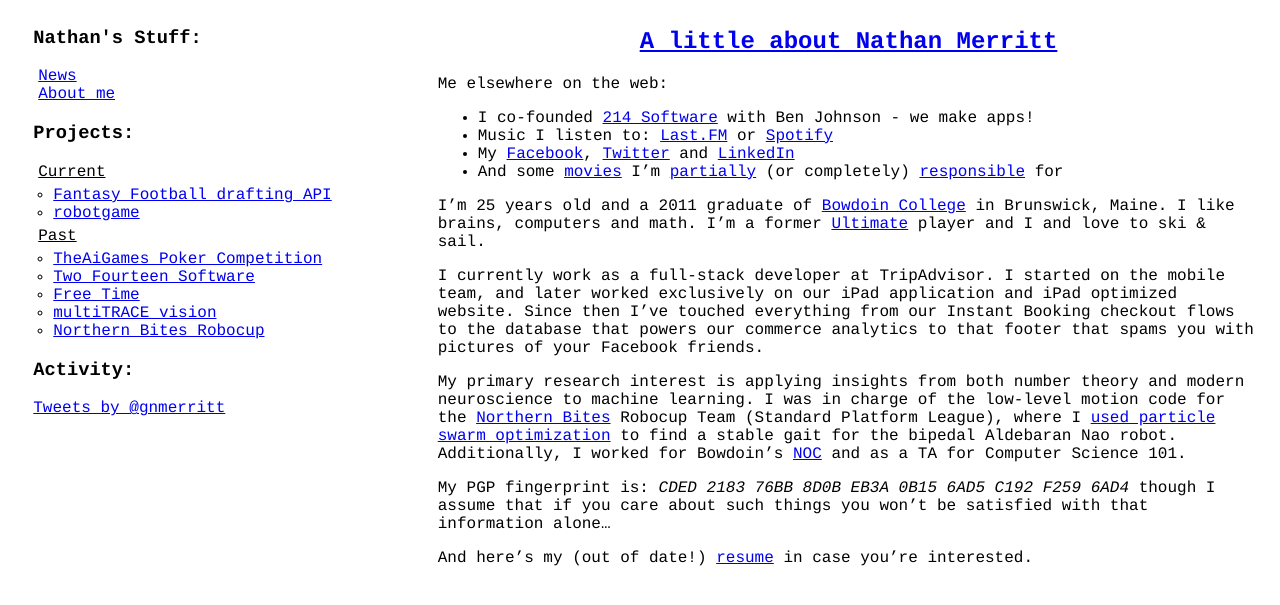
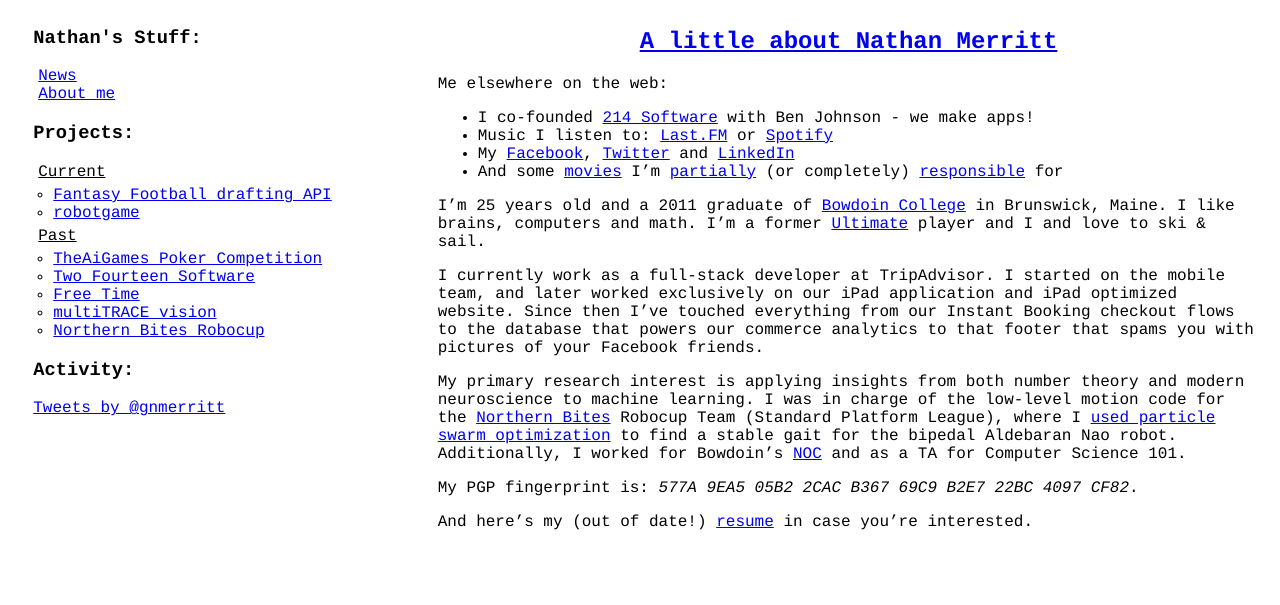
Before and after one commit to gnmerritt/gnmerritt.net, a Jekyll site: the page built from aboutme.markdown, in a window 1280 px wide. Shown: the top 605 px of the page. Built offline with Jekyll 4.4.1, drawn with Linux system fonts in a browser that asks for light colours; comment, search, counter and statistics services are not loaded.

Commit message:
updated PGP fingerprint

```diff
--- a/aboutme.markdown
+++ b/aboutme.markdown
@@ -33,9 +33,7 @@
 [NOC](http://www.bowdoin.edu/it/) and as a TA for Computer Science
 101.
 
-My PGP fingerprint is: <i>CDED 2183 76BB 8D0B EB3A 0B15 6AD5 C192 F259
-6AD4</i> though I assume that if you care about such things you won't be
-satisfied with that information alone...
+My PGP fingerprint is: <i>577A 9EA5 05B2 2CAC B367 69C9 B2E7 22BC 4097 CF82</i>.
 
 And here's my (out of date!) [resume](/gnmerritt-resume.pdf) in case
 you're interested.
```
